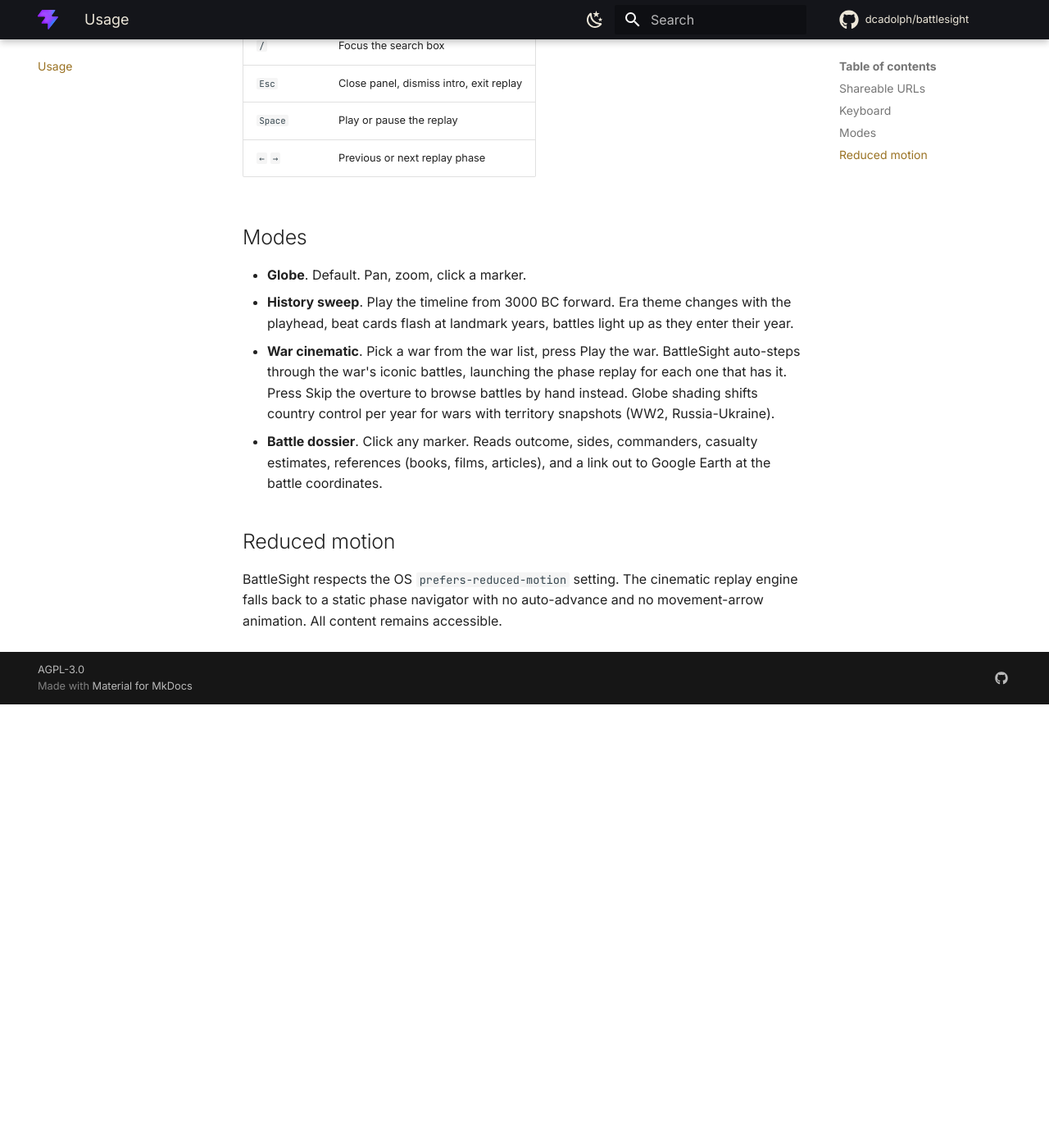
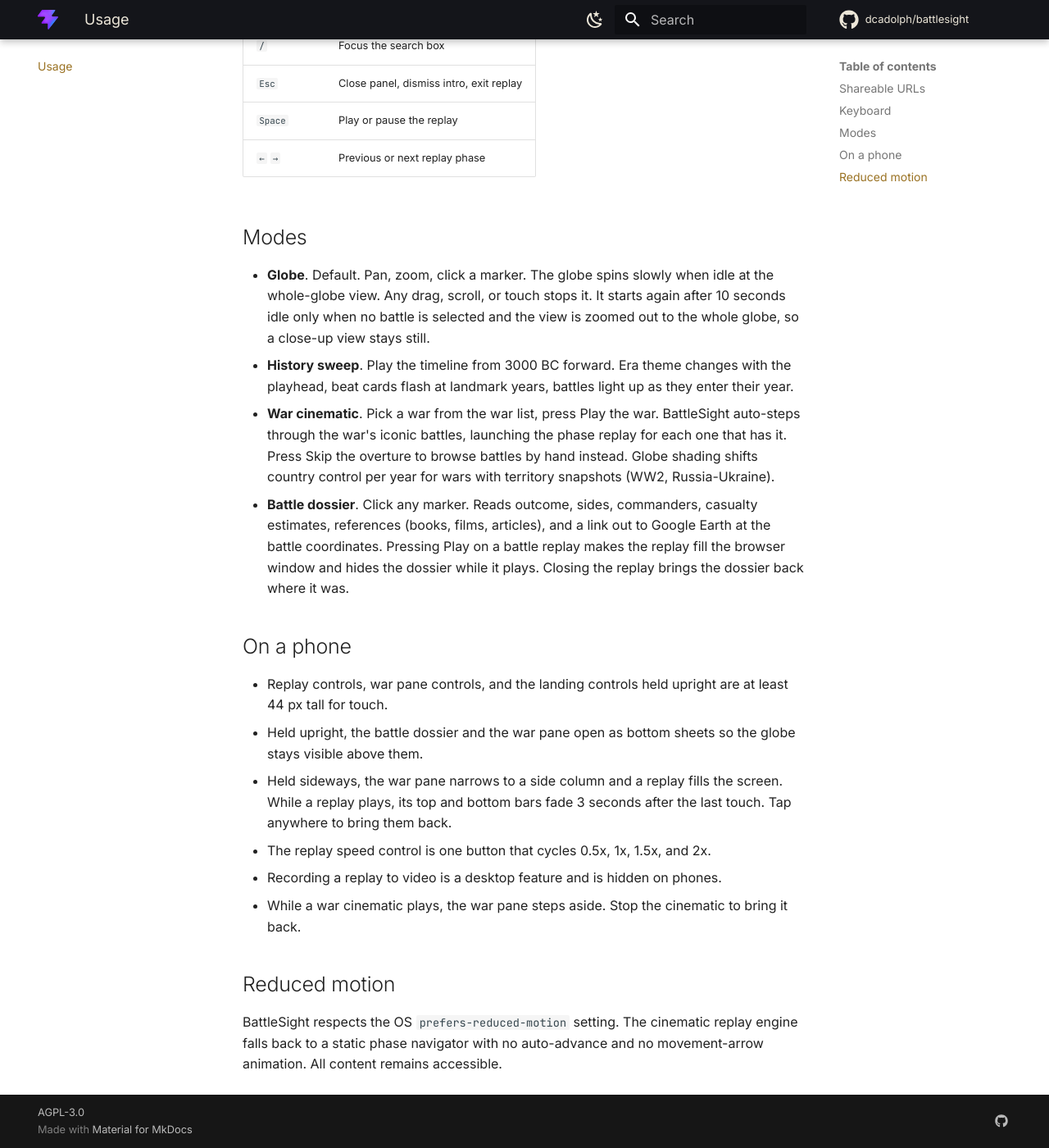
Before and after one commit to dcadolph/battlesight, an MkDocs documentation site: the page built from docs/usage.md, in a window 1280 px wide and 1400 px high, scrolled down 543 px. Shown: the whole window at 82% size. Built offline with MkDocs 1.6.1 and Material for MkDocs 9.7.7, drawn with Linux system fonts in a browser that asks for light colours; comment, search, counter and statistics services are not loaded; before the commit the page ends 1402 px from its top, so only the background shows below that.

Commit message:
Document phone layout, full-window replays and the steady globe

```diff
--- a/docs/usage.md
+++ b/docs/usage.md
@@ -23,7 +23,11 @@ The Share button in the battle panel copies a deep link to the clipboard.
 
 ## Modes
 
-- **Globe**. Default. Pan, zoom, click a marker.
+- **Globe**. Default. Pan, zoom, click a marker. The globe spins
+  slowly when idle at the whole-globe view. Any drag, scroll, or touch
+  stops it. It starts again after 10 seconds idle only when no battle
+  is selected and the view is zoomed out to the whole globe, so a
+  close-up view stays still.
 - **History sweep**. Play the timeline from 3000 BC forward. Era theme
   changes with the playhead, beat cards flash at landmark years, battles
   light up as they enter their year.
@@ -34,7 +38,26 @@ The Share button in the battle panel copies a deep link to the clipboard.
   per year for wars with territory snapshots (WW2, Russia-Ukraine).
 - **Battle dossier**. Click any marker. Reads outcome, sides,
   commanders, casualty estimates, references (books, films, articles),
-  and a link out to Google Earth at the battle coordinates.
+  and a link out to Google Earth at the battle coordinates. Pressing
+  Play on a battle replay makes the replay fill the browser window and
+  hides the dossier while it plays. Closing the replay brings the
+  dossier back where it was.
+
+## On a phone
+
+- Replay controls, war pane controls, and the landing controls held
+  upright are at least 44 px tall for touch.
+- Held upright, the battle dossier and the war pane open as
+  bottom sheets so the globe stays visible above them.
+- Held sideways, the war pane narrows to a side column and a replay
+  fills the screen. While a replay plays, its top and bottom bars fade
+  3 seconds after the last touch. Tap anywhere to bring them back.
+- The replay speed control is one button that cycles 0.5x, 1x, 1.5x,
+  and 2x.
+- Recording a replay to video is a desktop feature and is hidden on
+  phones.
+- While a war cinematic plays, the war pane steps aside. Stop the
+  cinematic to bring it back.
 
 ## Reduced motion
 
```
